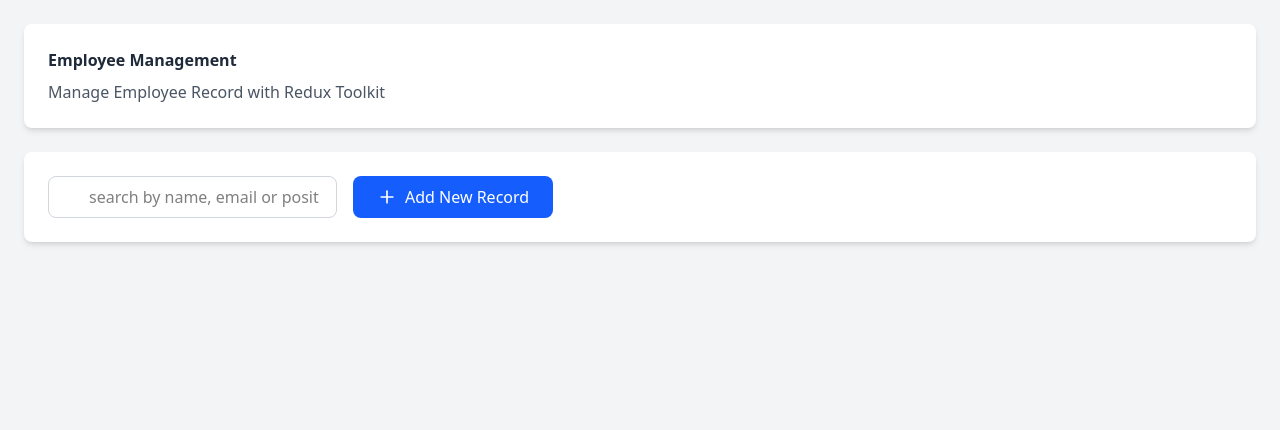
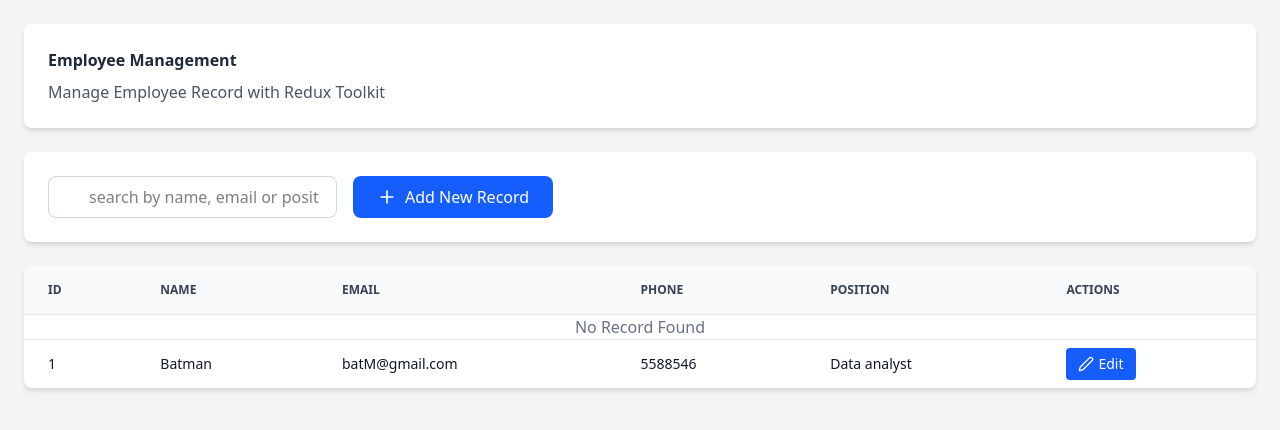
Before and after one commit to Shivam-310/basiccrud, a React (Vite) app: page / in a window 1280 px wide. Shown: the top 430 px of the page. Built offline with nearby package versions, Linux system fonts and the light colour scheme.

Commit message:
Employee records

```diff
--- a/src/components/RecordTable.jsx
+++ b/src/components/RecordTable.jsx
@@ -1,4 +1,4 @@
-import { Plus } from 'lucide-react'
+import { Edit2, Plus } from 'lucide-react'
 
 function RecordTable() {
   return (
@@ -25,7 +25,60 @@ function RecordTable() {
 
         <div className='bg-white rounded-lg shadow-md overflow-hidden'>
             <div className='overflow-x-auto'>
-
+                <table className='w-full'>
+                    <thead className='bg-gray-50 border-b border-gray-200'>
+                        <tr>
+                            <th className='px-6 py-4 text-left text-xs font-semibold text-gray-700 uppercase'>
+                                ID
+                            </th>
+                            <th className='px-6 py-4 text-left text-xs font-semibold text-gray-700 uppercase'>
+                                Name
+                            </th>
+                            <th className='px-6 py-4 text-left text-xs font-semibold text-gray-700 uppercase'>
+                                Email
+                            </th>
+                            <th className='px-6 py-4 text-left text-xs font-semibold text-gray-700 uppercase'>
+                                Phone
+                            </th>
+                            <th className='px-6 py-4 text-left text-xs font-semibold text-gray-700 uppercase'>
+                                Position
+                            </th>
+                            <th className='px-6 py-4 text-left text-xs font-semibold text-gray-700 uppercase'>
+                                Actions
+                            </th>
+                        </tr>
+                    </thead>
+                    <tbody className='divide-y divide-gray-200'>
+                        <tr className='px-6 py-12 text-center text-gray-500'>
+                            <td colspan="6">
+                                No Record Found
+                            </td>
+                        </tr>
+                        {/* else, map */}
+                        <tr className='hover:bg-gray-50 transition-colors'>
+                            <td className='px-6 py-2 whitespace-nowrap text-sm text-gray-900'>
+                                1
+                            </td>
+                            <td className='px-6 py-2 whitespace-nowrap text-sm text-gray-900'>
+                                Batman
+                            </td>
+                            <td className='px-6 py-2 whitespace-nowrap text-sm text-gray-900'>
+                                batM@gmail.com
+                            </td>
+                            <td className='px-6 py-2 whitespace-nowrap text-sm text-gray-900'>
+                                5588546
+                            </td>
+                            <td className='px-6 py-2 whitespace-nowrap text-sm text-gray-900'>
+                                Data analyst
+                            </td>
+                            <td className='px-6 py-2 whitespace-nowrap text-sm text-gray-900'>
+                                <button className='flex items-center gap-1 bg-blue-600 text-white px-3 py-1.5 rounded hover:bg-blue-700 transition-all text-sm font-medium'>
+                                    <Edit2 size={16}/> Edit
+                                </button>
+                            </td>
+                        </tr>
+                    </tbody>
+                </table>
             </div>
         </div>
 
```
